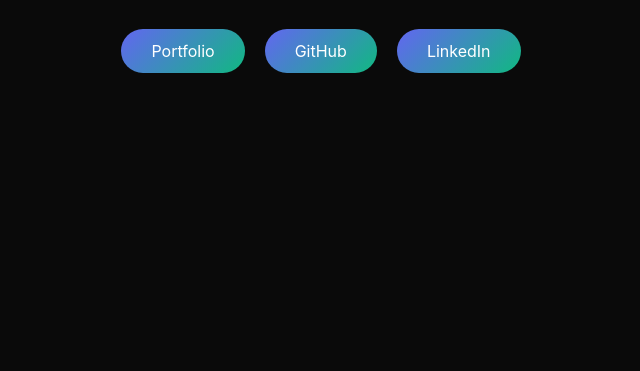
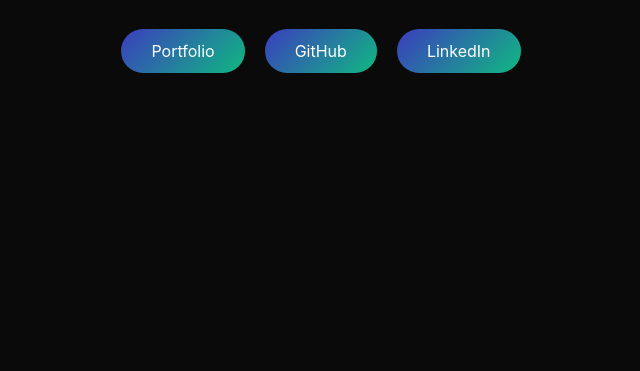
Before and after one commit to yurifp/yurifp.github.io, a plain HTML site: page index.html in a window 1280 px wide. Shown: the part 429-800 px from the top of the page, without its empty margins (319-959 px from the left). Drawn offline with Linux system fonts and the light colour scheme.

Commit message:
Aug 5, 2025, 6:43 PM

```diff
--- a/index.html
+++ b/index.html
@@ -33,7 +33,7 @@
         }
         a {
             padding: 12px 30px;
-            background: linear-gradient(135deg, #6366f1, #10b981);
+            background: linear-gradient(135deg, #3b3dbe, #10b981);
             color: white;
             text-decoration: none;
             border-radius: 50px;
@@ -49,9 +49,9 @@
         <h1>Yuri Ferreira Paulo</h1>
         <p>Full Stack Developer | AI Enthusiast</p>
         <div class="links">
-            <a href="/portifolio">Portfolio</a>
-            <a href="https://github.com/yurifp">GitHub</a>
-            <a href="https://www.linkedin.com/in/yuri-ferreira-paulo-86877a183/">LinkedIn</a>
+            <a href="/portifolio" target="_blank">Portfolio</a>
+            <a href="https://github.com/yurifp" target="_blank">GitHub</a>
+            <a href="https://www.linkedin.com/in/yuri-ferreira-paulo-86877a183/" target="_blank">LinkedIn</a>
         </div>
     </div>
 </body>
```
